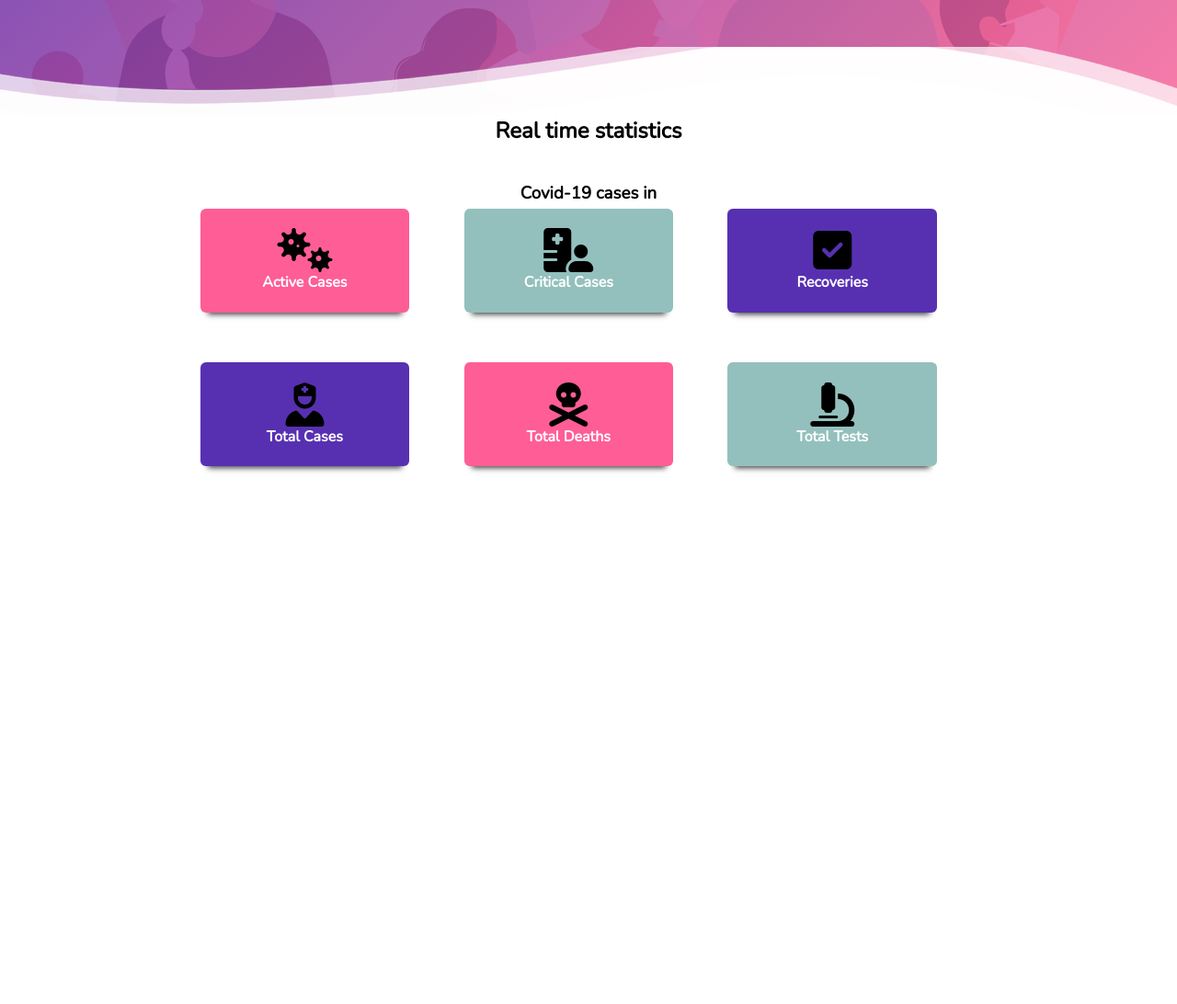
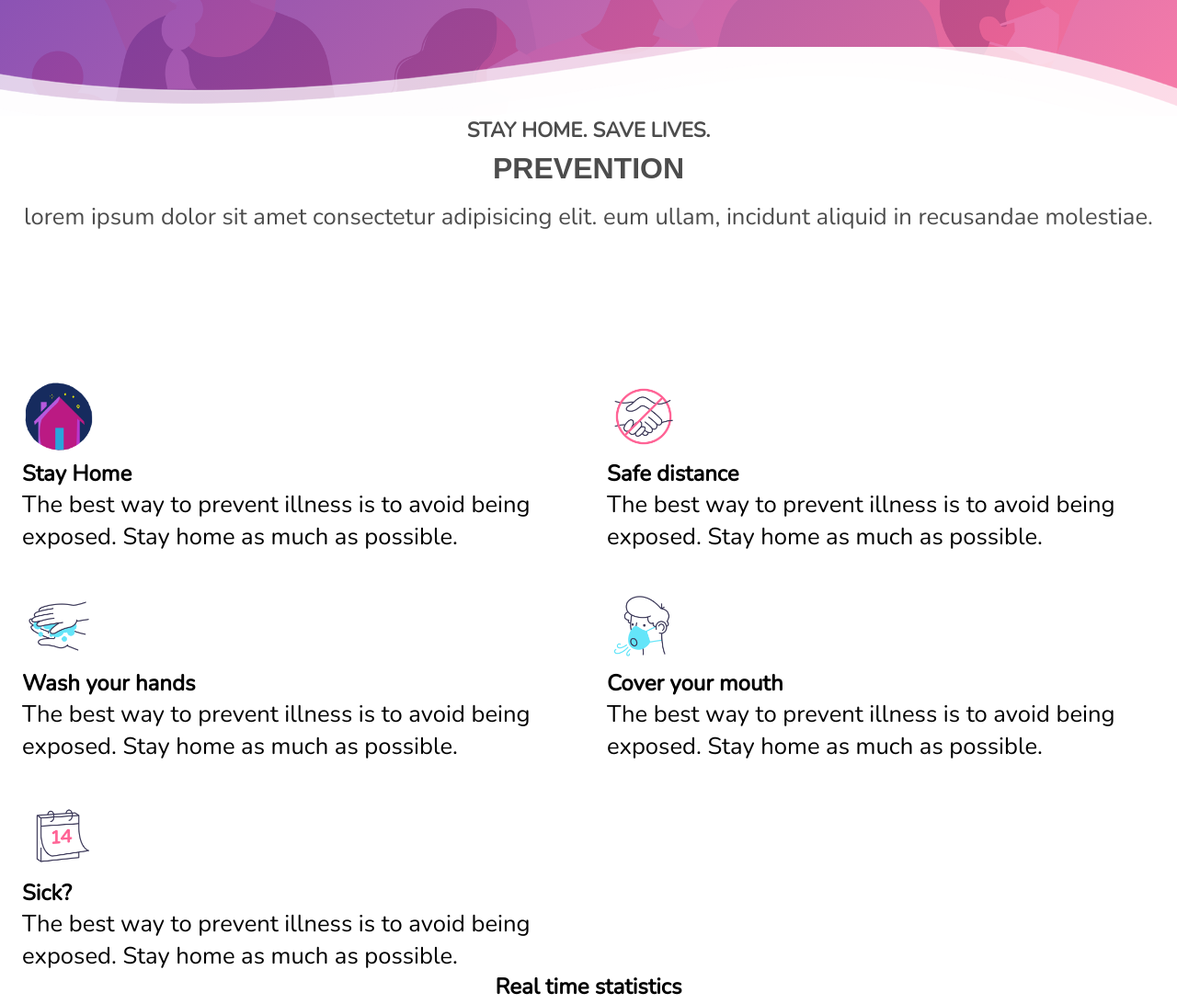
Before and after one commit to ShanClayton/Covid, a plain HTML site: page index.html in a window 1280 px wide. Shown: the part 514-1606 px from the top of the page at 92% size. Before the commit the page ends 1245 px from the top, so only its background shows below. Drawn offline with nearby package versions, Linux system fonts and the light colour scheme; no server answers; a web font is replaced by a local one.

Commit message:
added prevention section

```diff
--- a/index.html
+++ b/index.html
@@ -52,12 +52,17 @@
             </nav>
         </div>
     </header>
+    <main>
         <section class="header__image-main">
             <div class="container">
                 <div class="header__main">
                     <h3 class="header__text-sub">What is</h3>
                     <h1 class="header__text-main">Covid-19?</h1>
-                <p class="header__text-p">short sentence with defintion of covid-19 Lorem ipsum dolor sit amet consectetur adipisicing elit. Hic saepe omnis ut nam praesentium, animi eligendi facere nulla dolore, cumque at pariatur unde in perspiciatis, nemo consequuntur quod? Inventore, molestias.
+                    <p class="header__text-p">short sentence with defintion of covid-19 Lorem ipsum dolor sit amet
+                        consectetur
+                        adipisicing elit. Hic saepe omnis ut nam praesentium, animi eligendi facere nulla dolore, cumque
+                        at
+                        pariatur unde in perspiciatis, nemo consequuntur quod? Inventore, molestias.
                     </p>
                     <div class="button">
                         <a href="https://www.cdc.gov/coronavirus/2019-ncov/index.html" class="btn">Read More</a>
@@ -66,9 +71,64 @@
 
             </div>
         </section>
+        <section class="prevention">
+            <div class="container">
+                <div class="prevention__title">
+                    <h3 class="prevention__title-sub">Stay home. Save lives.</h3>
+                    <h1 class="prevention__title-main">Prevention</h1>
+                    <p>Lorem ipsum dolor sit amet consectetur adipisicing elit. Eum ullam, incidunt aliquid in recusandae molestiae.</p>
+                </div>
+                <div class="prevention__grid">
+                <!-- grid item #1 -->
+                <div class="prevention__grid-item star-gazing">
+                    <img class="prevention__image" src="../img/stayhome.png" alt="stay home">
+                    <h1>Stay Home</h1>
+                    <p>The best way to prevent illness is to avoid being exposed. Stay home as much as possible.</p>
+                </div>
+
+
+                <!-- grid item #2 -->
+                <div class="prevention__grid-item hiking">
+                    <img class="prevention__image" src="../img/avoidcontact.png" alt="avoid contact">
+                    <h1>Safe distance</h1>
+                    <p>The best way to prevent illness is to avoid being exposed. Stay home as much as possible.</p>
+                </div>
+
+
+                <!-- grid item #3 -->
+                <div class="prevention__grid-item camping">
+                    <img class="prevention__image" src="../img/washhands.png" alt="wash hands">
+                    <h1>Wash your hands</h1>
+                    <p>The best way to prevent illness is to avoid being exposed. Stay home as much as possible.</p>
+                </div>
+
+
+                <!-- grid item #4 -->
+                <div class="prevention__grid-item star-gazing">
+                    <img class="prevention__image" src="../img/covermouth.png" alt="cover your mouth">
+                    <h1>Cover your mouth</h1>
+                    <p>The best way to prevent illness is to avoid being exposed. Stay home as much as possible.</p>
+                </div>
+
+
+                <!-- grid item #5 -->
+                <div class="prevention__grid-item star-gazing">
+                    <img class="prevention__image" src="../img/sick.png" alt="sick">
+                    <h1>Sick?</h1>
+                    <p>The best way to prevent illness is to avoid being exposed. Stay home as much as possible.</p>
+                </div>
+
+
+
+
+                </div>
+            </div>
+        </section>
+
         <!-- TRACKER -->
         <div class="u-center-text u-margin-bottom-big">
             <h2 class="heading-secondary">Real time statistics</h2>
+        </div>
         <section class="tracker">
             <div class="u-center-text u-margin-big">
                 <h3 class="heading-tertiary u-center-text u-margin-big">Covid-19 cases in <span id="country"></h2>
@@ -108,6 +168,7 @@
             </div>
         </section>
 
+    </main>
 
 
     <script src="https://kit.fontawesome.com/725cff2ff8.js" crossorigin="anonymous"></script>
--- /dev/null
+++ b/sass/components/_prevention.scss
@@ -0,0 +1,36 @@
+.prevention {
+    padding: 0;
+}
+
+.prevention__title {
+    text-align: center;
+    text-transform: uppercase;
+    margin-bottom: 10rem;
+    color: rgba(0, 0, 0, .7);
+}
+
+.prevention__title p {
+    text-transform: lowercase;
+}
+
+.prevention__title-sub {
+    font-size: 1.4rem;
+}
+
+.prevention__title-main {
+    font-family: 'Aldrich', sans-serif;
+    font-size: 2rem;
+    margin: .5rem 0 1rem;
+}
+
+.prevention__image {
+    width: 5rem;
+    height: 5rem;
+}
+
+// creating a grid that collapses when there isn't enough space. eliminating the need for media queries
+.prevention__grid {
+    display: grid;
+    grid-template-columns: repeat(auto-fit, minmax(25rem, 1fr));
+    grid-gap: 2.5rem;
+}
--- a/sass/styles.scss
+++ b/sass/styles.scss
@@ -6,4 +6,5 @@
 @import "base/navigation";
 @import "base/typography";
 
+@import "components/prevention";
 @import "components/trackerboard";
```
Also changed, not shown: img/avoidcontact.png (added), img/covermouth.png (added), img/handsan.png (added), img/sick.png (added), img/stayhome.png (added), img/washhands.png (added), sass/styles.css, 2 other files. Lines whose indentation alone changed are shown as unchanged.
